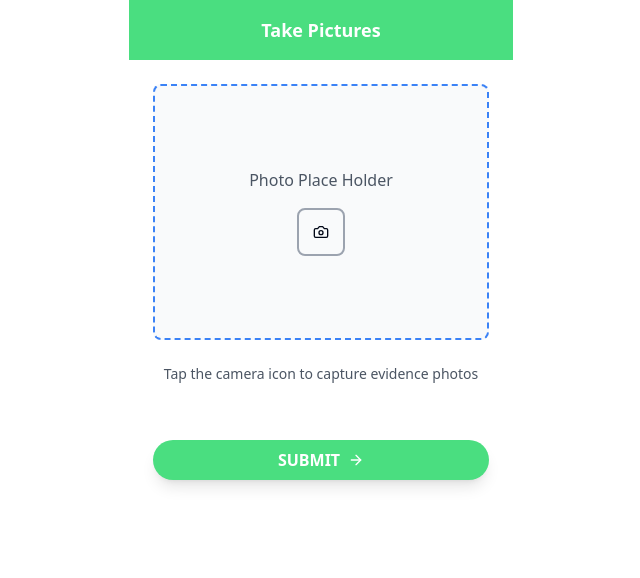
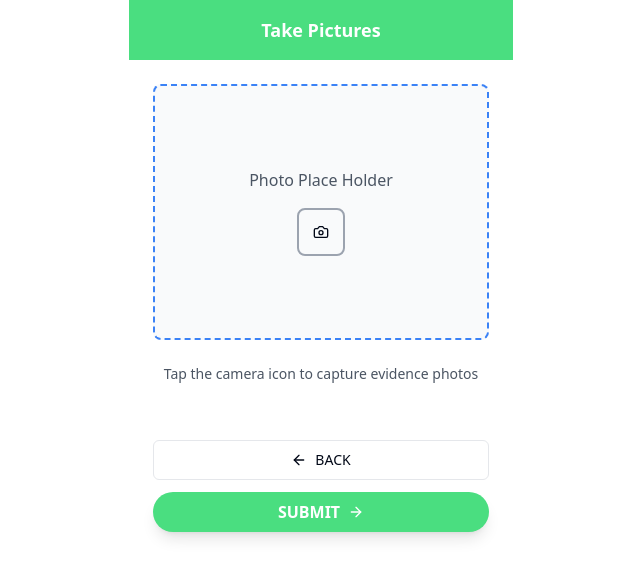
Before and after one commit to supduupa/sentinel-spotter-app-3356dfc5, a React (Vite) app: page /report/photos in a window 1280 px wide. Shown: the top 578 px of the page, without its empty margins (319-959 px from the left). Built offline with nearby package versions, Linux system fonts and the light colour scheme.

Commit message:
Add back button
Add a back button to the PhotoCapture page to allow users to navigate to the previous step in the reporting flow.

```diff
--- a/src/pages/PhotoCapture.tsx
+++ b/src/pages/PhotoCapture.tsx
@@ -2,7 +2,7 @@ import { useState } from "react";
 import { Button } from "@/components/ui/button";
 import { HeaderBar } from "@/components/ui/header-bar";
 import { MobileContainer } from "@/components/ui/mobile-container";
-import { ArrowRight, Camera } from "lucide-react";
+import { ArrowRight, ArrowLeft, Camera } from "lucide-react";
 import { useNavigate } from "react-router-dom";
 
 const PhotoCapture = () => {
@@ -11,6 +11,10 @@ const PhotoCapture = () => {
 
   const handleSubmit = () => {
     navigate("/report/confirmation");
+  };
+
+  const handleBack = () => {
+    navigate("/report/location");
   };
 
   const handlePhotoCapture = () => {
@@ -43,7 +47,15 @@ const PhotoCapture = () => {
           Tap the camera icon to capture evidence photos
         </div>
 
-        <div className="pt-8">
+        <div className="pt-8 space-y-3">
+          <Button
+            variant="outline"
+            className="w-full flex items-center gap-2"
+            onClick={handleBack}
+          >
+            <ArrowLeft className="w-4 h-4" />
+            BACK
+          </Button>
           <Button
             variant="mobile"
             className="w-full flex items-center gap-2"
```
